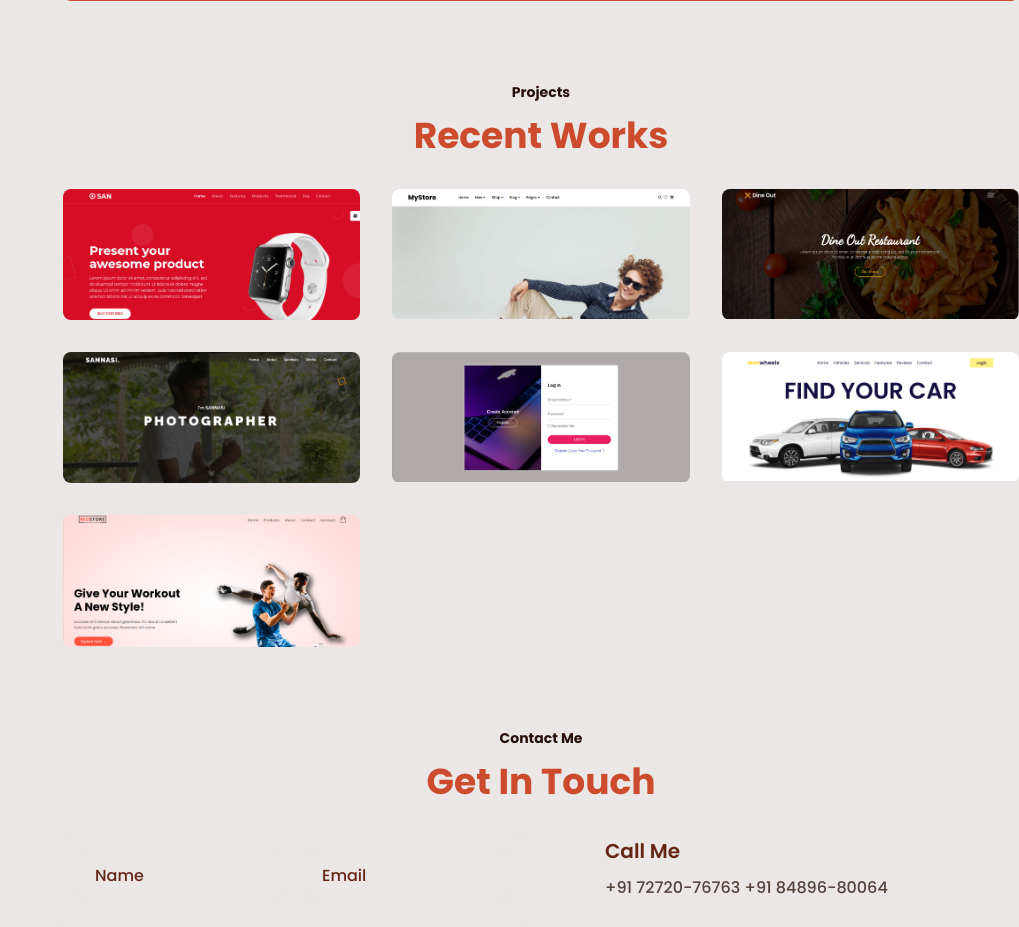
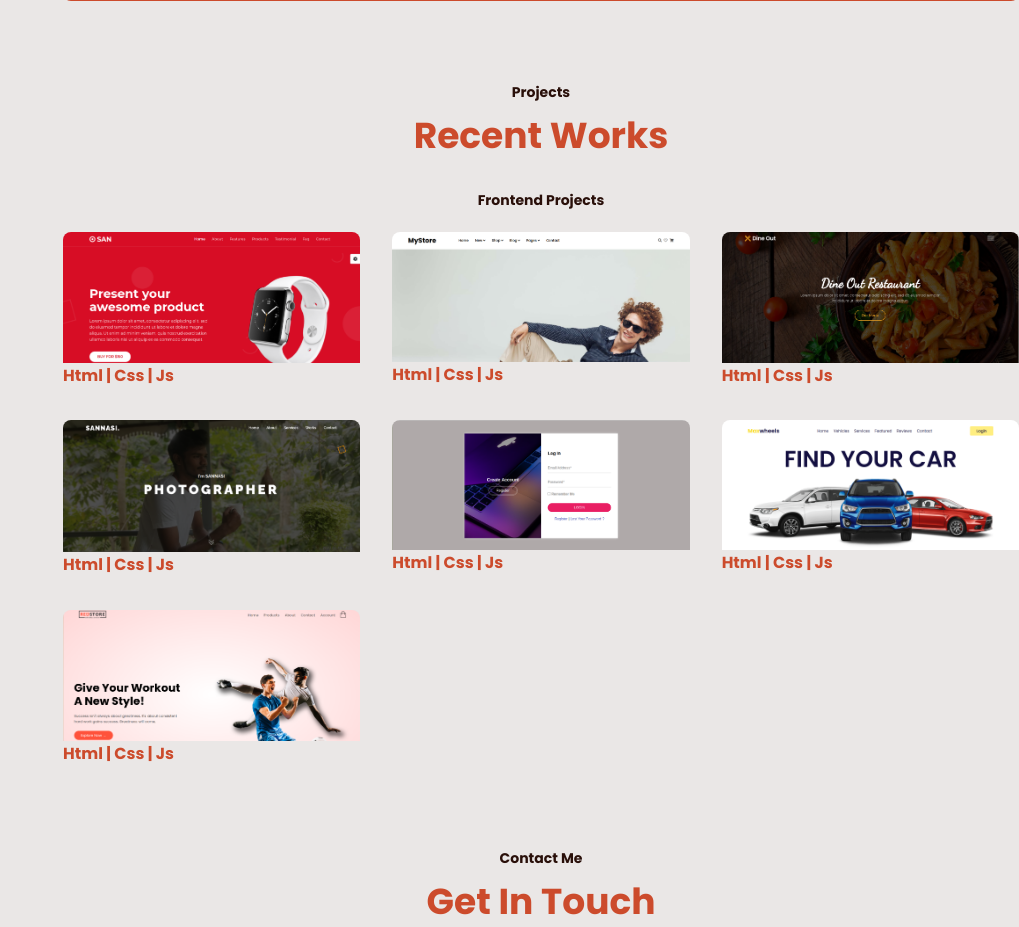
Before and after one commit to Sannasichottu/Portfolio-sannasi, a PHP site: page / in a window 1280 px wide. Shown: the part 3046-3973 px from the top of the page, without its empty margins (261-1280 px from the left). Run offline with PHP 8.4, Linux system fonts and the light colour scheme.

Commit message:
git link added

```diff
--- a/assets/css/styles.css
+++ b/assets/css/styles.css
@@ -105,6 +105,14 @@ img {
   text-align: center;
   font-weight: var(--font-bold);
   margin-bottom: 0.25rem;
+}
+.section-subtitle2 {
+  display: block;
+  font-size: var(--small-font-size);
+  color: var(--first-color-darken);
+  text-align: center;
+  font-weight: var(--font-bold);
+  margin-bottom: 1.3rem;
 }
 /*===== LAYOUT =====*/
 .bd-grid {
@@ -443,6 +451,12 @@ img {
   border-radius: 0.25rem;
   margin-bottom: var(--mb-2);
 }
+.use_code {
+  color: var(--first-color);
+  font-size: 1rem;
+  font-weight: var(--font-bold);
+}
+
 .works_title {
   font-size: var(--h2-font-size);
   color: var(--first-color-lighten);
--- a/index.html
+++ b/index.html
@@ -43,7 +43,7 @@
               <a href="#works" class="nav_link">Works</a>
             </li>
             <li class="nav_item">
-              <a href="#contact" class="nav_link">Contact</a>
+              <a href="#contact" target="_blank" class="nav_link">Contact</a>
             </li>
           </ul>
         </div>
@@ -87,7 +87,7 @@
 
             <a
               download=""
-              href="./assets/Resume/Sannasi FSD cv.pdf"
+              href="./assets/Resume/Sannasi FSD cv.pdf" target="_blank"
               class="button home_button"
               >Download Resume</a
             >
@@ -282,6 +282,7 @@
       <section class="works section" id="works">
         <span class="section-subtitle">Projects</span>
         <h2 class="section-title">Recent Works</h2>
+        <span class="section-subtitle2">Frontend Projects</span>
 
         <div class="works_container bd-grid">
 
@@ -289,64 +290,79 @@
             <img src="./assets/img/Project img/watch product.png" alt="">
 
             <div class="works_data">
-              <a href="https://watchproduct.netlify.app" class="works_link"><i class='bx bx-link-alt'></i></a>
+              <a href="https://watchproduct.netlify.app" target="_blank" class="works_link"><i class='bx bx-link-alt'></i></a>
+              <a href="https://github.com/Sannasichottu/product-landing-page.git" target="_blank" class="works_link"><i class="bx bxl-github"></i></a>
               <span class="works_title">Watch Product</span>
             </div>
+            <p class="use_code">Html | Css | Js</p>
           </div>
 
           <div class="works_img">
             <img src="./assets/img/Project img/DressMenu.png" alt="">
 
             <div class="works_data">
-              <a href="https://dressmenu-frontend.netlify.app" class="works_link"><i class='bx bx-link-alt'></i></a>
+              <a href="https://dressmenu-frontend.netlify.app" target="_blank" class="works_link"><i class='bx bx-link-alt'></i></a>
+              <a href="https://github.com/Sannasichottu/Dress-menu.git" target="_blank" class="works_link"><i class="bx bxl-github"></i></a>
               <span class="works_title">Dress Shop Frontend</span>
             </div>
+            <p class="use_code">Html | Css | Js</p>
           </div>
 
           <div class="works_img">
             <img src="./assets/img/Project img/Restaurant.png" alt="">
 
             <div class="works_data">
-              <a href="https://restaurant-dineout.netlify.app" class="works_link"><i class='bx bx-link-alt'></i></a>
+              <a href="https://restaurant-dineout.netlify.app" target="_blank" class="works_link"><i class='bx bx-link-alt'></i></a>
+              <a href="https://github.com/Sannasichottu/restaurant-website.git" target="_blank" class="works_link"><i class="bx bxl-github"></i></a>
               <span class="works_title">Restaurant</span>
             </div>
+            <p class="use_code">Html | Css | Js</p>
           </div>
 
           <div class="works_img">
             <img src="./assets/img/Project img/photographer.png" alt="">
 
             <div class="works_data">
-              <a href="https://photographer-sannasi.netlify.app" class="works_link"><i class='bx bx-link-alt'></i></a>
+              <a href="https://photographer-sannasi.netlify.app" target="_blank" class="works_link"><i class='bx bx-link-alt'></i></a>
+              <a href="https://github.com/Sannasichottu/photography-html-css-jquery.git" target="_blank" class="works_link"><i class="bx bxl-github"></i></a>
               <span class="works_title">Photographer</span>
             </div>
+            <p class="use_code">Html | Css | Js</p>
           </div>
 
           <div class="works_img">
             <img src="./assets/img/Project img/login & register.png" alt="">
 
             <div class="works_data">
-              <a href="https://sliding-login-register.netlify.app/" class="works_link"><i class='bx bx-link-alt'></i></a>
+              <a href="https://sliding-login-register.netlify.app/" target="_blank" class="works_link"><i class='bx bx-link-alt'></i></a>
+              <a href="https://github.com/Sannasichottu/sliding-login---register.git" target="_blank" class="works_link"><i class="bx bxl-github"></i></a>
               <span class="works_title">Login & Register</span>
             </div>
+            <p class="use_code">Html | Css | Js</p>
           </div>
 
           <div class="works_img">
             <img src="./assets/img/Project img/car rental.jpg" alt="">
 
             <div class="works_data">
-              <a href="https://equpiment-hiring-car-rental.netlify.app" class="works_link"><i class='bx bx-link-alt'></i></a>
+              <a href="https://equpiment-hiring-car-rental.netlify.app" target="_blank" class="works_link"><i class='bx bx-link-alt'></i></a>
+              <a href="https://github.com/Sannasichottu/equipment-hiring---car-rental-.git" target="_blank" class="works_link"><i class="bx bxl-github"></i></a>
               <span class="works_title">Car Rental</span>
             </div>
+            <p class="use_code">Html | Css | Js</p>
           </div>
 
           <div class="works_img">
             <img src="./assets/img/Project img/ecommerce.jpg" alt="">
 
             <div class="works_data">
-              <a href="https://ecommerce-chottu.netlify.app" class="works_link"><i class='bx bx-link-alt'></i></a>
+              <a href="https://ecommerce-chottu.netlify.app" target="_blank" class="works_link"><i class='bx bx-link-alt'></i></a>
+              <a href="https://github.com/Sannasichottu/-Ecommerce---HTML-And-CSS.git" target="_blank" class="works_link"><i class="bx bxl-github"></i></a>
               <span class="works_title">Ecommerce</span>
             </div>
+            <p class="use_code">Html | Css | Js</p>
           </div>
+
 
         </div>
       </section>
```
